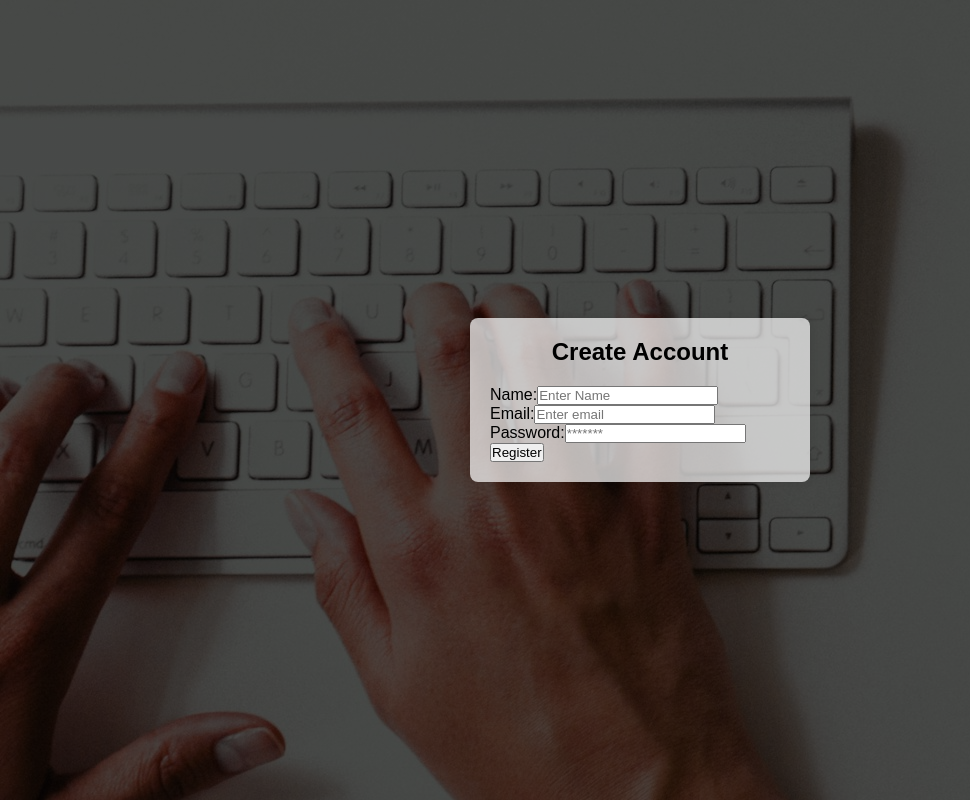
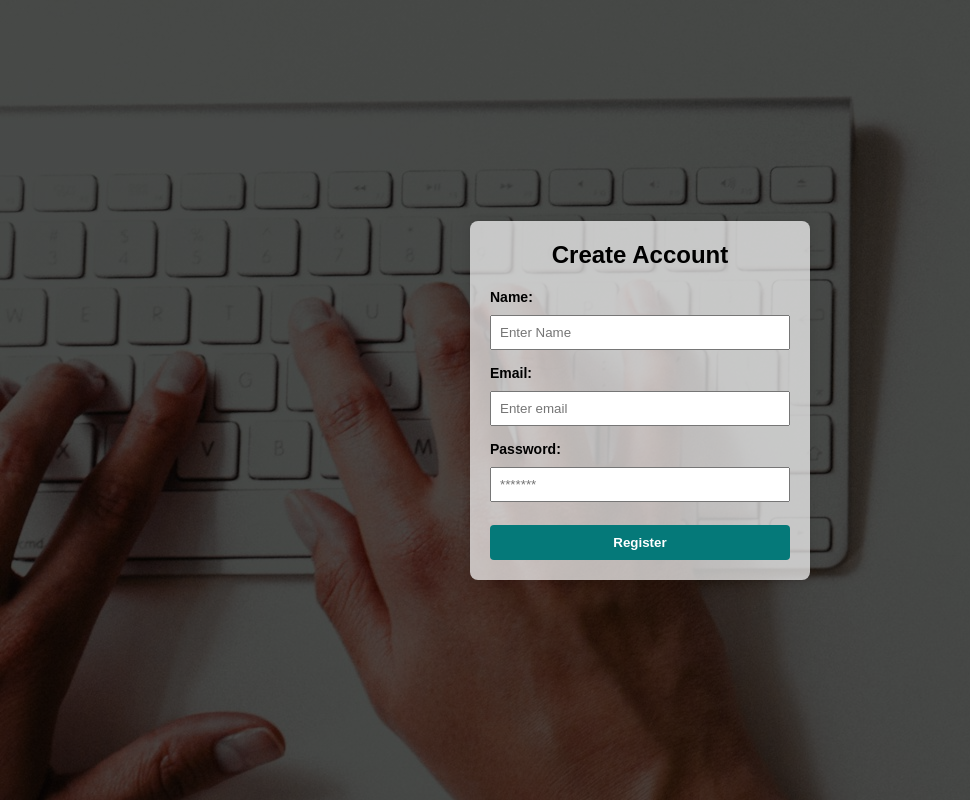
Before and after one commit to singhvijay031/contact-management-system, a React (Vite) app in the folder client/: page /register in a window 1280 px wide. Shown: the whole page, without its empty margins (0-970 px from the left). Built offline with nearby package versions, Linux system fonts and the light colour scheme.

Commit message:
updated css

```diff
--- a/client/src/assets/css/Register.css
+++ b/client/src/assets/css/Register.css
@@ -21,3 +21,33 @@
     margin-bottom: 20px;
     text-align: center;
 }
+
+.form .form-group{
+    margin-bottom: 15px;
+}
+
+.form .form-group label{
+    display: block;
+    font-size: 14px;
+    font-weight: bold;
+    margin-bottom: 5px;
+}
+
+.form .form-group input{
+    width: 100%;
+    padding: 8px;
+    box-sizing: border-box;
+    margin-top: 5px;
+}
+
+.form .form-btn{
+    background-color: rgb(5, 121, 121);
+    color: white;
+    padding: 10px;
+    width: 100%;
+    border: none;
+    border-radius: 4px;
+    cursor: pointer;
+    font-weight: bold;
+    margin-top: 8px;
+}
```
